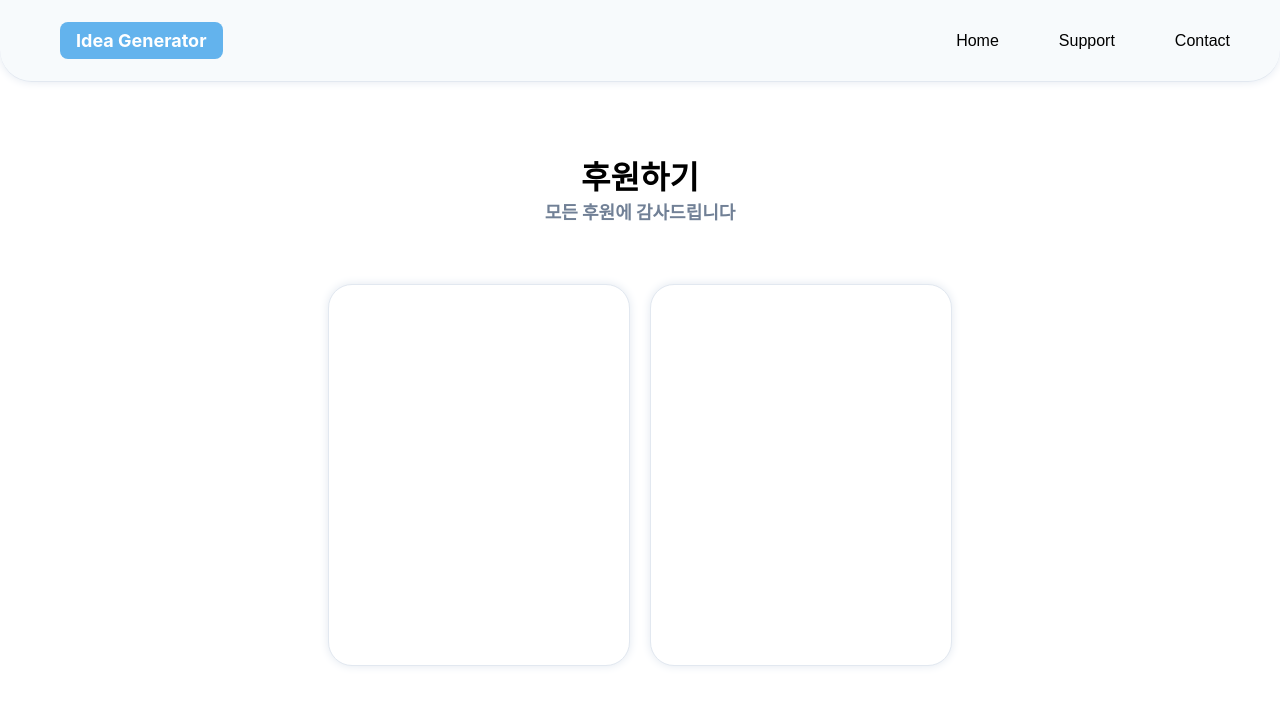
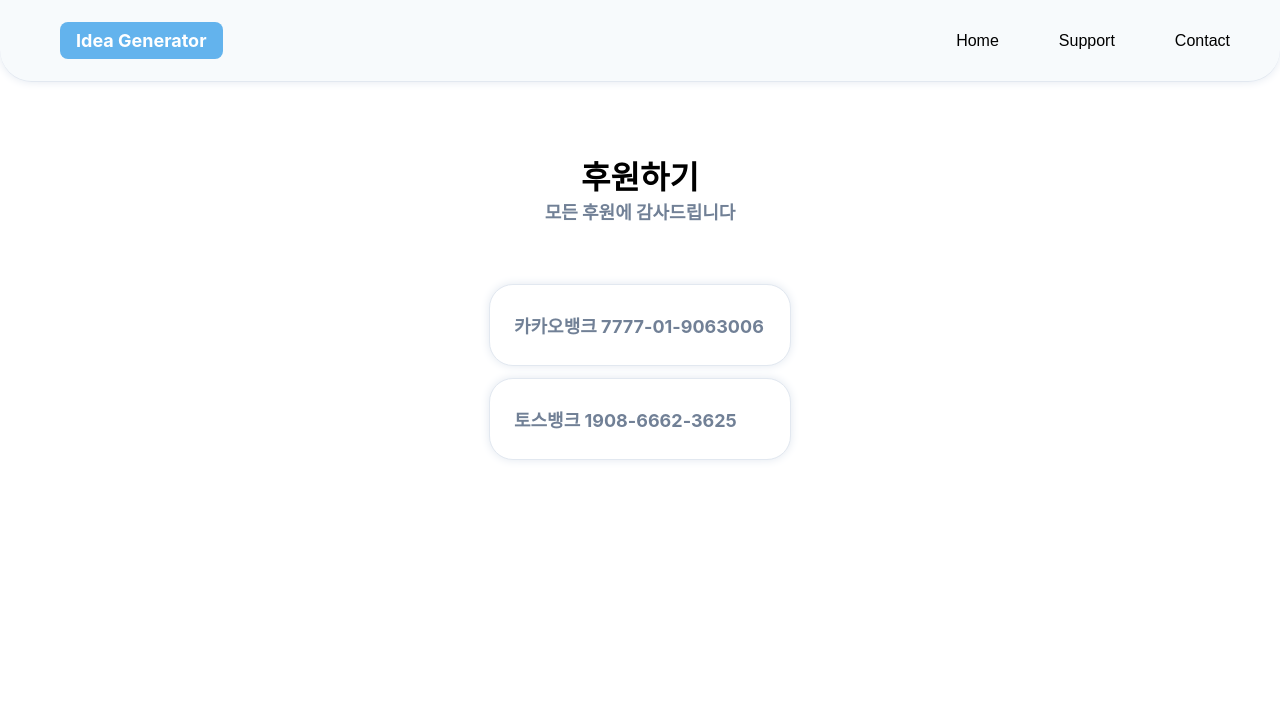
Before and after one commit to bestswlkh0310/idea-generator, a React (Create React App) app: page / in a window 1280 px wide. Both pictures are taken after a click on the button "Support". Shown: the top 706 px of the page. Built offline with nearby package versions, Linux system fonts and the light colour scheme.

Commit message:
fix : design style

```diff
--- a/src/UI/Contact/Contact.js
+++ b/src/UI/Contact/Contact.js
@@ -6,14 +6,16 @@ export default function Contact() {
         <Container>
             <Title>Contact</Title>
             <Spacer h={'54px'}/>
-            <SubTitle>제작자</SubTitle>
-            <Description>이강현</Description>
-            <Spacer h={'24px'}/>
-            <SubTitle>소속</SubTitle>
-            <Description>대구소프트웨어마이스터고등학교</Description>
-            <Spacer h={'24px'}/>
-            <SubTitle>메일</SubTitle>
-            <Description>hhhello0507@gmail.com</Description>
+            <ContentContainer>
+                <SubTitle>누가 만들었나요</SubTitle>
+                <Description>이강현</Description>
+                <Spacer h={'24px'}/>
+                <SubTitle>지금 어디있나요</SubTitle>
+                <Description>대구소프트웨어마이스터고등학교</Description>
+                <Spacer h={'24px'}/>
+                <SubTitle>어디로 연락하나요</SubTitle>
+                <Description>hhhello0507@gmail.com</Description>
+            </ContentContainer>
         </Container>
     );
 }
@@ -29,6 +31,12 @@ const Container = styled.div`
     flex-direction: column;
 `
 
+const ContentContainer = styled.div`
+    display: flex;
+    flex-direction: column;
+    align-items: start;
+`
+
 const Title = styled.h1`
     font-size: 32px;
     margin: 0;
@@ -38,10 +46,12 @@ const Title = styled.h1`
 const SubTitle = styled.h2`
     font-size: 24px;
     margin: 0;
+    margin-top: 12px;
 `
 
 const Description = styled.h2`
     font-size: 18px;
     color: var(--gray-600);
     margin: 0;
+    margin-top: 8px;
 `
--- a/src/UI/Support/Support.js
+++ b/src/UI/Support/Support.js
@@ -1,18 +1,30 @@
 import styled from "styled-components"
 import support from '../../res/img_support.svg';
+import { Spacer } from '../../component/foundation/Spacer';
 
 export default function Support() {
     return (
         <Container>
             <Title>후원하기</Title>
             <Description>모든 후원에 감사드립니다</Description>
-            <CardContainer>
+            <CeilContainer>
                 <CardImage src={support}/>
-                <CardView>
-                </CardView>
-                <CardView>
-                </CardView>
-            </CardContainer>
+                <CardContainer>
+                    <CardView>
+                        <Spacer w={'24px'}/>
+                        <Description>
+                            카카오뱅크 7777-01-9063006
+                        </Description>
+                    </CardView>
+                    <Spacer h={'12px'}/>
+                    <CardView>
+                        <Spacer w={'24px'}/>
+                        <Description>
+                            토스뱅크 1908-6662-3625
+                        </Description>
+                    </CardView>
+                </CardContainer>
+            </CeilContainer>
         </Container>
     );
 }
@@ -30,6 +42,13 @@ const Container = styled.div`
 
 const CardContainer = styled.div`
     display: flex;
+    justify-content: center;
+    align-items: center;
+    flex-direction: column;
+`;
+
+const CeilContainer = styled.div`
+    display: flex;
     align-items: end;
     justify-content: center;
     margin-top: 60px;
@@ -38,9 +57,9 @@ const CardContainer = styled.div`
 
 const CardView = styled.div`
     width: 300px;
-    height: 360px;
     display: flex;
-    justify-content: space-between;
+    height: 60px;
+    display: flex;
     align-items: center;
     padding: 10px 0;
     margin: 0 10px;
@@ -48,10 +67,6 @@ const CardView = styled.div`
     background-color: white;
     box-shadow: 0 0 10px 0 var(--gray-300);
     border: 1px solid var(--gray-300);
-    @media (max-width: calc(300px + 300px + 20px + 20px)) {
-        width: 100%;
-        margin: 0 4px;
-    }
 `
 
 const CardImage = styled.img`
```
